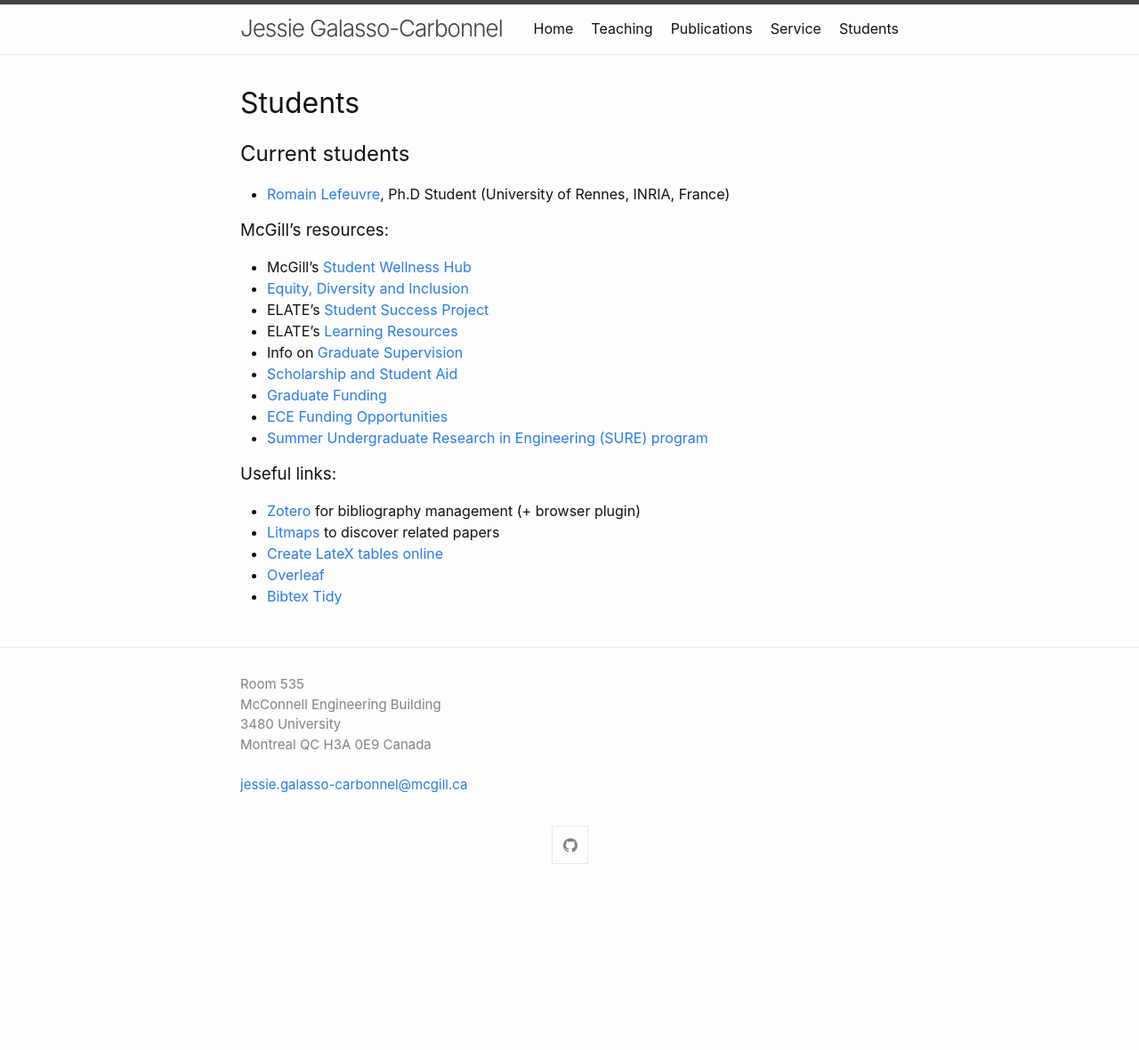
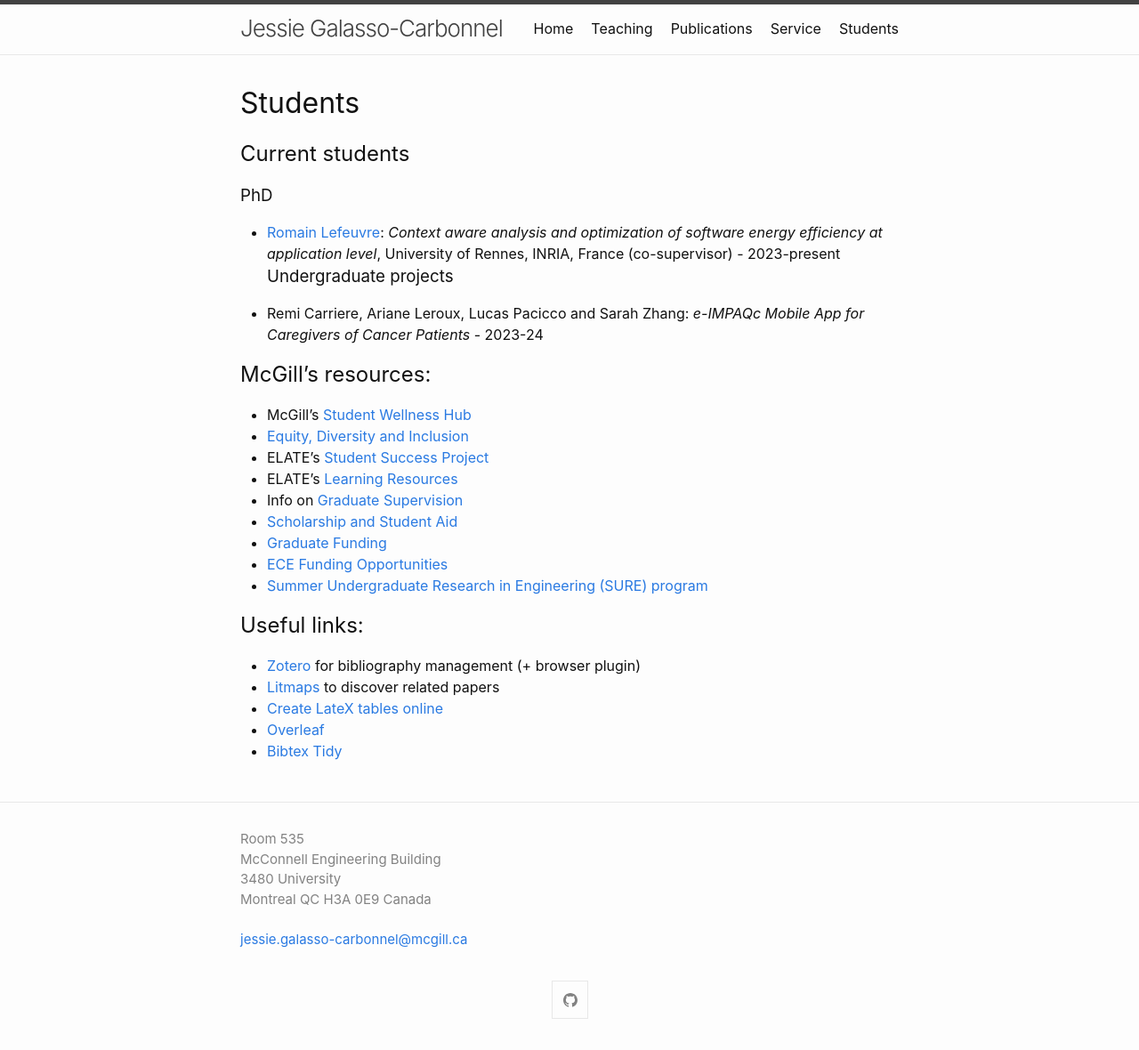
Before and after one commit to jgalasso/jgalasso.github.io, a Jekyll site: the page built from student.md, in a window 1280 px wide. Shown: the whole page at 89% size. Built offline with Jekyll 4.4.1, drawn with Linux system fonts in a browser that asks for light colours; before the commit the page ends 1006 px from its top, so only the background shows below that.

Commit message:
Update student.md

```diff
--- a/student.md
+++ b/student.md
@@ -7,9 +7,12 @@ permalink: /student/
 # Students
 
 ## Current students
-- [Romain Lefeuvre](https://research.romainlefeuvre.com), Ph.D Student (University of Rennes, INRIA, France)
+### PhD
+- [Romain Lefeuvre](https://research.romainlefeuvre.com): _Context aware analysis and optimization of software energy efficiency at application level_, University of Rennes, INRIA, France (co-supervisor) - 2023-present
+### Undergraduate projects
+- Remi Carriere, Ariane Leroux, Lucas Pacicco and Sarah Zhang: _e-IMPAQc Mobile App for Caregivers of Cancer Patients_ - 2023-24
 
-### McGill's resources:
+## McGill's resources:
 - McGill’s [Student Wellness Hub](https://www.mcgill.ca/wellness-hub/)
 - [Equity, Diversity and Inclusion](https://www.mcgill.ca/studentservices/equity-diversity-inclusion)
 - ELATE’s [Student Success Project](https://www.mcgill.ca/engineering/initiatives/elate/students/student-success-project)
@@ -20,7 +23,7 @@ permalink: /student/
 - [ECE Funding Opportunities](https://www.mcgill.ca/ece/graduate/fellowshipsandawards)
 - [Summer Undergraduate Research in Engineering (SURE) program](https://www.mcgill.ca/engineering/students/undergraduate/research)
 
-### Useful links:
+## Useful links:
 - [Zotero](https://www.zotero.org) for bibliography management (+ browser plugin)
 - [Litmaps](https://www.litmaps.com) to discover related papers
 - [Create LateX tables online](https://www.tablesgenerator.com)
```
